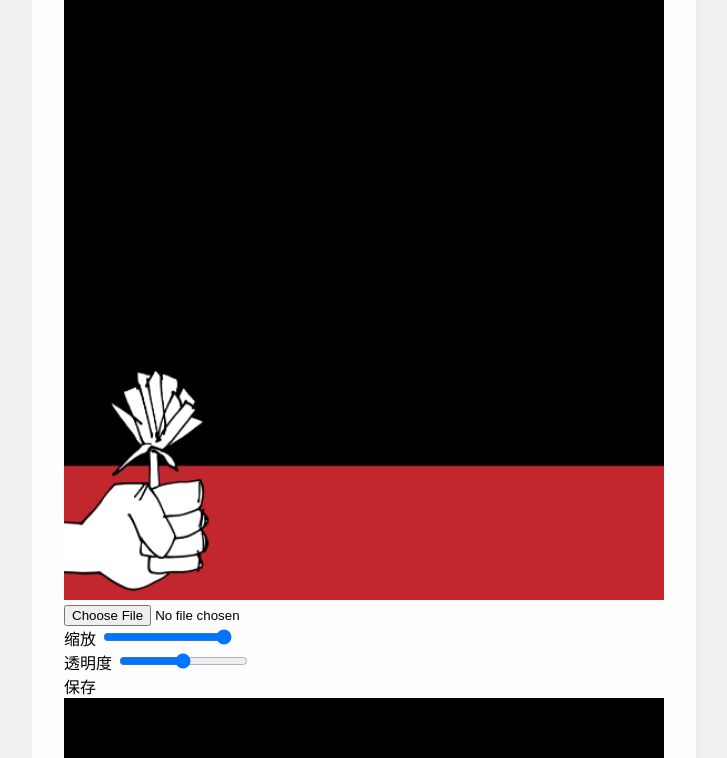
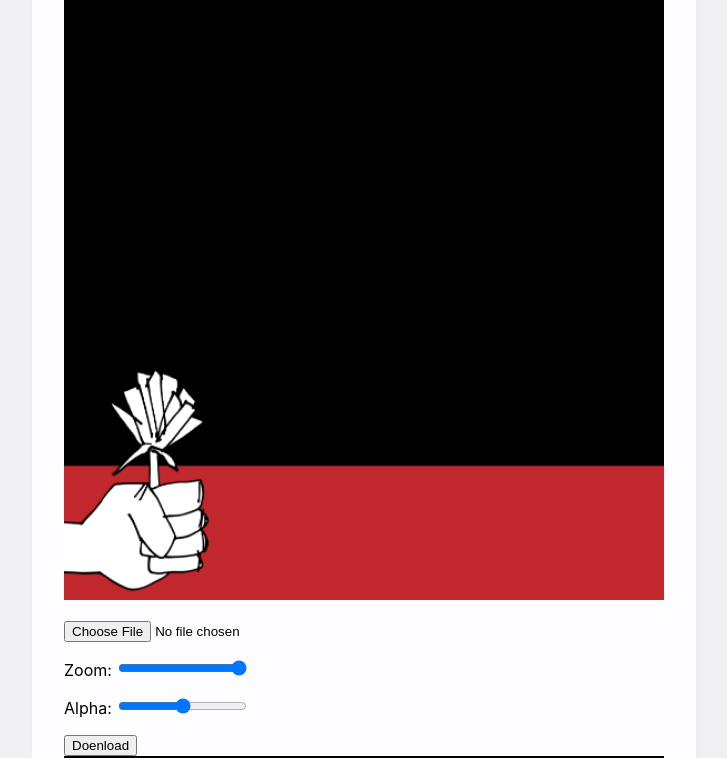
Before and after one commit to jiinbe/panzoom, a plain HTML site: page index.html in a window 1280 px wide. Shown: the part 194-952 px from the top of the page, without its empty margins (276-1003 px from the left). Drawn offline with Linux system fonts and the light colour scheme.

Commit message:
Update index.html

```diff
--- a/index.html
+++ b/index.html
@@ -46,25 +46,24 @@ width: auto;
 <main>
 <h1>Example Panzoom</h1>
 <div id='full'>
-<div class="canvas-container">
+<p>
 <canvas></canvas>
-</div>
-<div class="form-group">
+</p>
+
+<p>
 <input type='file' id='full-img' accept='image/*'>
-</div>
-<div class="form-group">
-<label for='full-zoom'>缩放</label>
-<input type='range' id='full-zoom' min='0' max='1' step='0.01' value='1'>
-</div>
-<div class="form-group">
-<label for='full-alpha'>透明度</label>
-<input type='range' id='full-alpha' min='0' max='1' step='0.01' value='0.5'>
-</div>
-<div class="form-group">
-<div class="save myth">
-<div>保存</div>
-</div>
-</div>
+</p>
+
+<p>
+Zoom: <input type='range' id='full-zoom' min='0' max='1' step='0.01' value='1'>
+</p>
+
+<p>
+Alpha: <input type='range' id='full-alpha' min='0' max='1' step='0.01' value='0.5'>
+</p>
+
+<button class="save myth">Doenload</button>
+
 </div>
 
 <div id='divide'>
```
